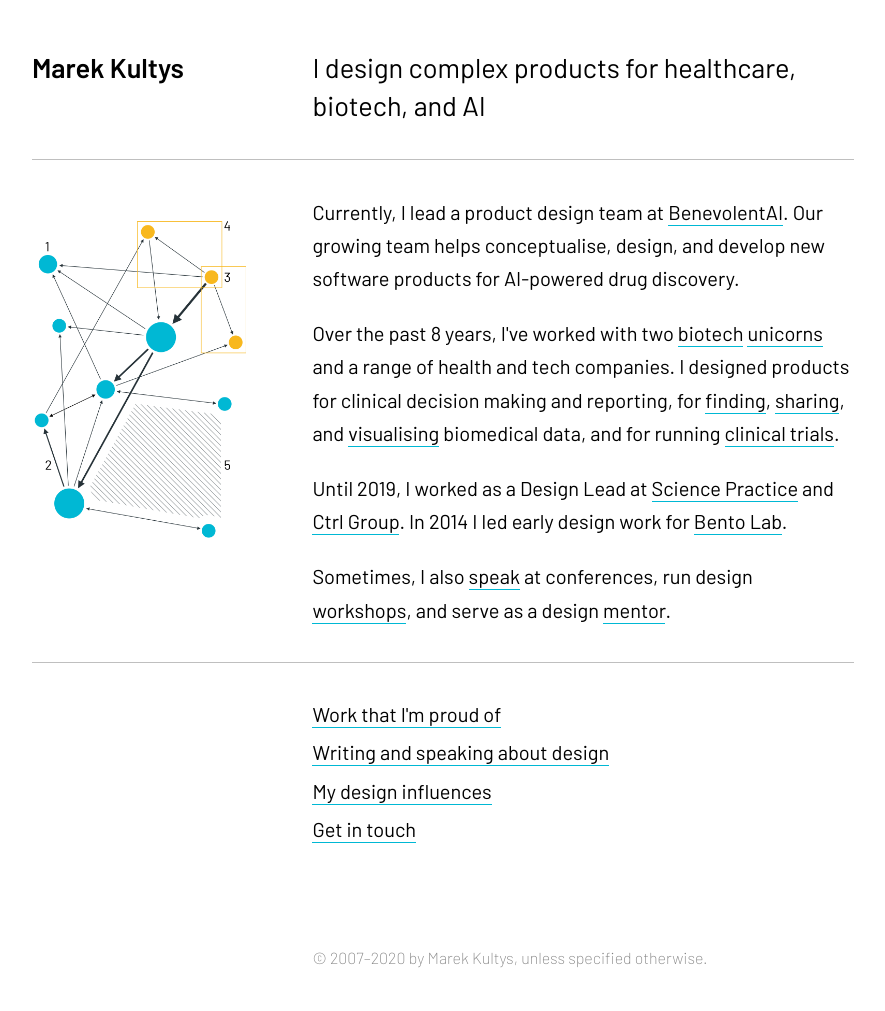
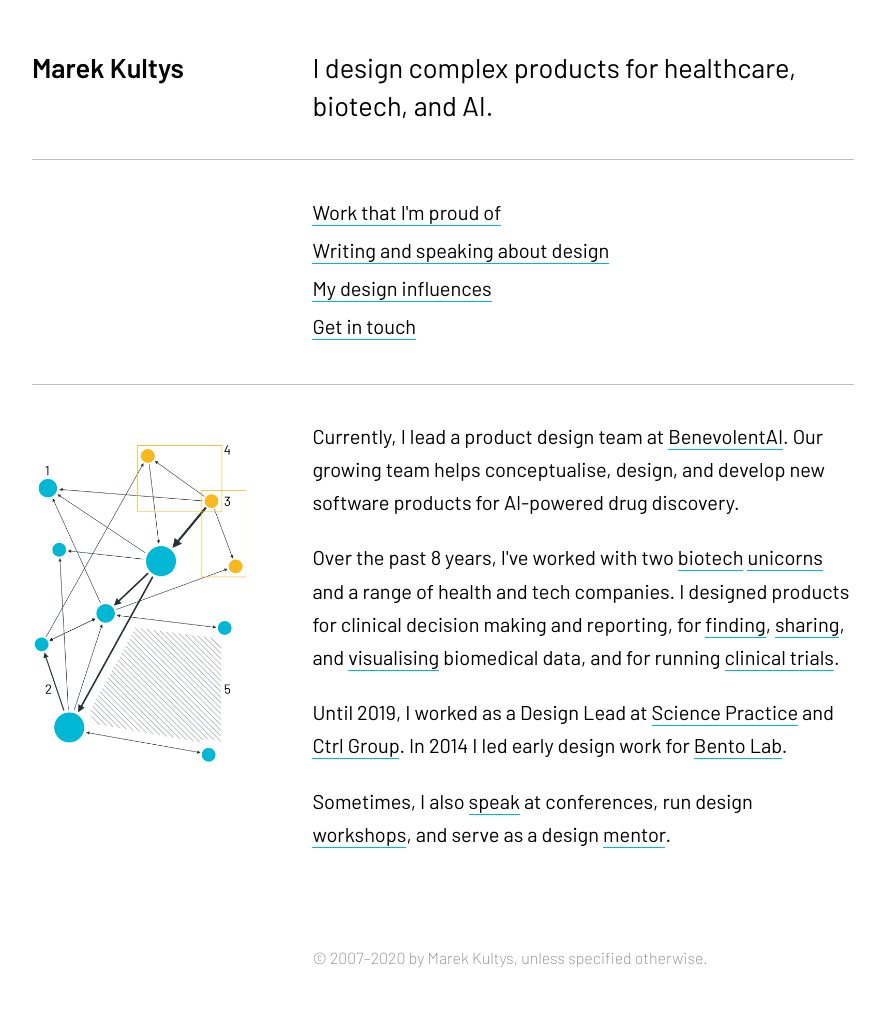
Before and after one commit to marek-kultys/marekkultys.github.io, a Jekyll site: the page built from index.html, in a window 1280 px wide. Shown: the whole page, without its empty margins (197-1082 px from the left). Built offline with Jekyll 4.4.1, drawn with Linux system fonts in a browser that asks for light colours.

Commit message:
Move links to the top of home page

```diff
--- a/_data/pages.yml
+++ b/_data/pages.yml
@@ -1,5 +1,5 @@
 home:
-   headline: I design complex products for healthcare, biotech, and AI
+   headline: I design complex products for healthcare, biotech, and AI.
    link: /
 
 work:
--- a/_layouts/main.html
+++ b/_layouts/main.html
@@ -13,11 +13,19 @@
 			<main>
 				{% include header.html %}
 				{% include divider.html %}
-				<article>
-	      		{{ content }}
-				</article>
-				{% include divider.html %}
-				{% include links.html %}
+				{% if page.label == "home" %}
+					{% include links.html %}
+					{% include divider.html %}
+					<article>
+						{{ content }}
+					</article>
+		      {% else %}
+					<article>
+						{{ content }}
+					</article>
+					{% include divider.html %}
+					{% include links.html %}
+		      {% endif %}
 			</main>
 			<footer>
 				{% include footer.html %}
--- a/index.html
+++ b/index.html
@@ -9,10 +9,10 @@
          <img src="/img/graph-v.png" class="banner-vertical"/>
       </div>
       <div class="container-two-thirds">
+         <img src="/img/graph-h.png" class="banner-horizontal"/>
          <p>
             Currently, I lead a product design team at <a href="http://benevolent.ai">BenevolentAI</a>. Our growing team helps conceptualise, design, and develop new software products for <nobr>AI-powered</nobr> drug discovery.
          </p>
-         <img src="/img/graph-h.png" class="banner-horizontal"/>
          <p>
             Over the past 8 years, I've worked with two <a href="http://benevolent.ai">biotech</a> <a href="http://immunocore.com">unicorns</a> and a range of health and tech companies. I designed products for clinical decision making and reporting, for <a href="https://www.science-practice.com/teams/bio-design/case-studies/bridging-data-silos/">finding</a>, <a href="https://www.ctrl-group.com/case-studies/vivli">sharing</a>, and <a href="https://www.science-practice.com/projects/sequence-bundles/">visualising</a> biomedical data, and for running <a href="https://fora.health/#case-studies">clinical trials</a>.
          </p>
```
